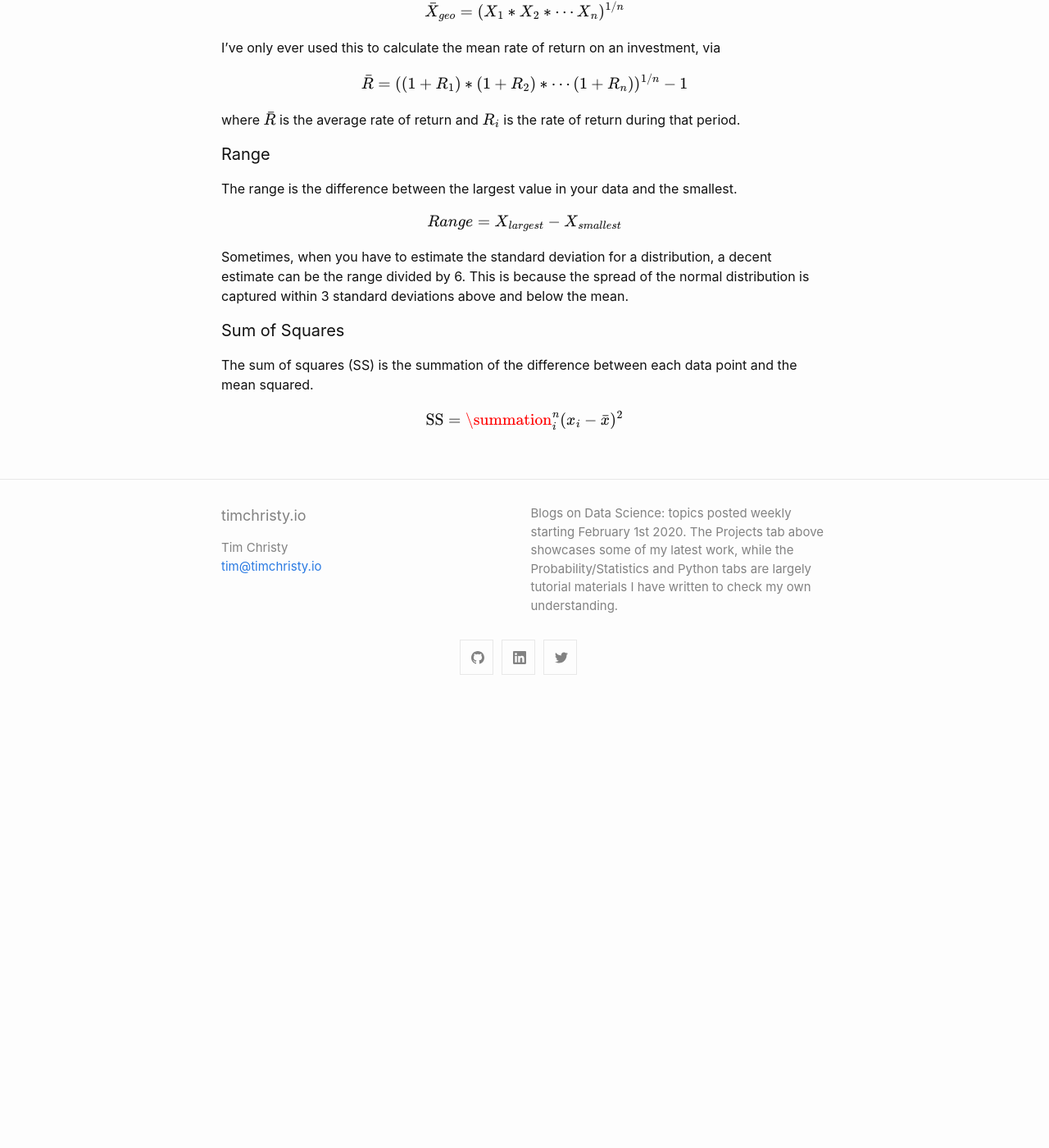
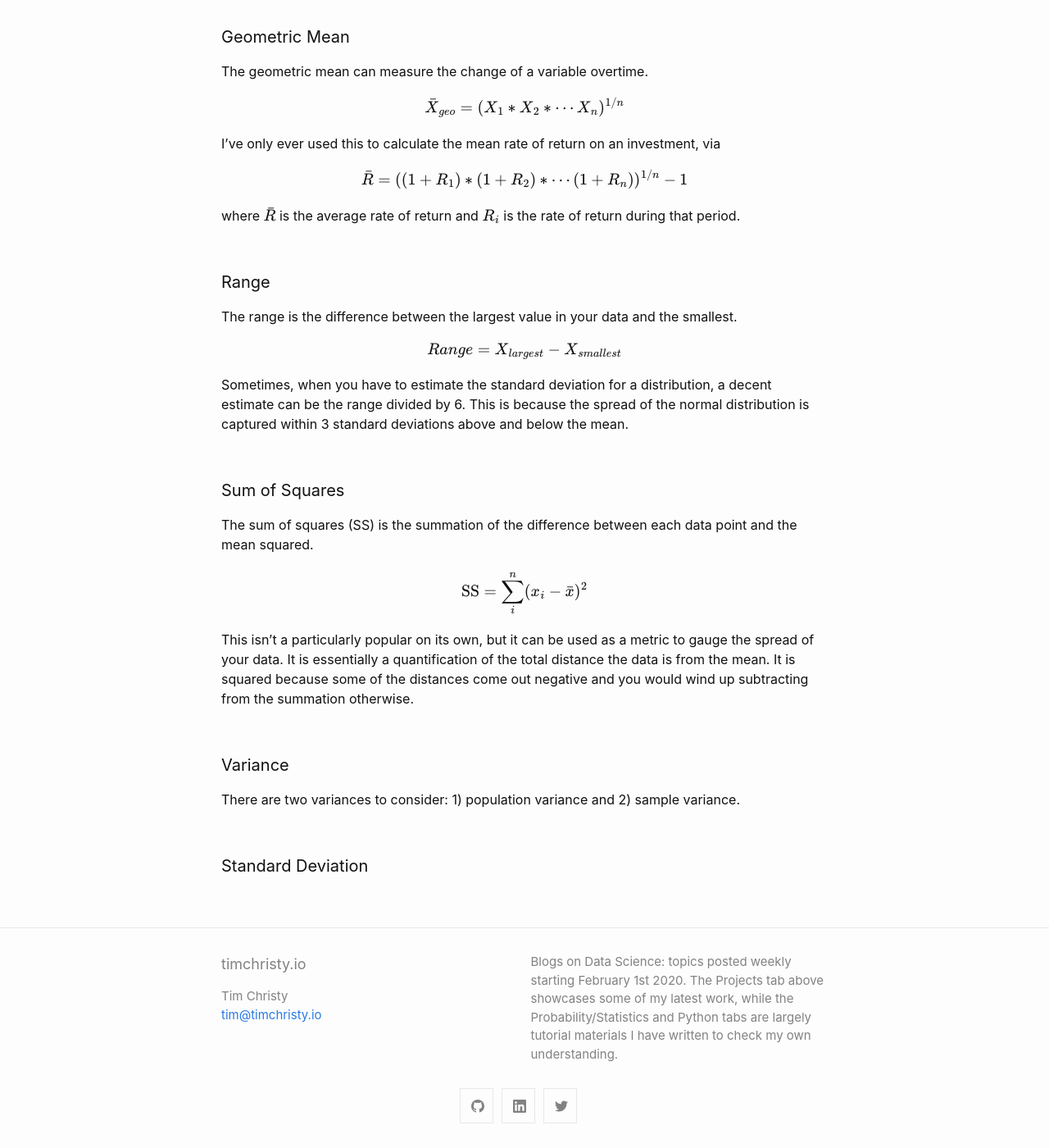
Before and after one commit to tim-christy/temp, a Jekyll site: the page built from prob_and_stats/basic_statistics/basic_statistics.md, in a window 1280 px wide and 1400 px high, scrolled down 1791 px. Shown: the whole window at 82% size. Built offline with Jekyll 4.4.1, drawn with Linux system fonts in a browser that asks for light colours; formulas are drawn with MathJax 3; before the commit the page ends 2644 px from its top, so only the background shows below that; some of the changed text lies outside the part shown.

```diff
--- a/prob_and_stats/basic_statistics/basic_statistics.md
+++ b/prob_and_stats/basic_statistics/basic_statistics.md
@@ -1,15 +1,20 @@
 ---
 layout: page
-title: Quick Reference for Descriptive Statistics
+title: Quick Reference- Descriptive Statistics
 author: Tim Christy
 ---
 
-
+by Tim Christy
 
  1. [Measures of Central Tendency](#measures-of-cental-tendency)
     1. [Mean](#mean)
     1. [Median](#median)
     1. [Mode](#mode)
+    1. [Geometric Mean](#geometric-mean)
+    1. [Range](#range)
+    1. [Sum of Squares](#sum-of-squares)
+    1. [Variance](variance)
+    1. [Standard Deviation](standard-deviation)
 
 
 
@@ -22,7 +27,7 @@ In any given data set, the values of those data tend to have some point in which
 #### Mean
 The mean is the sum of all the individual values divided by the number of values there are. Given a set of data: $$[x_1, x_2, x_3, ..., x_n]$$, the mean of the data is defined as follows
 
-$$\bar{x} = \frac{\summation_{i=1}^n x_i}{n}$$
+$$\bar{x} = \frac{\sum_{i=1}^n x_i}{n}$$
 
 It is worth noting that the mean is sensitive to outliers. For example, if you have a dataset consisting of [1, 2, 3, 4, 5, 6000] the mean of this dataset will be mainly influenced by the last datapoint in that set. The mean for this set is 1002.5 even though most of the values a very small.
 
@@ -71,6 +76,7 @@ $$\bar{R} = ((1+R_1) * (1+R_2) * \cdots (1+R_n))^{1/n} - 1$$
 
 where $$\bar{R}$$ is the average rate of return and $$R_i$$ is the rate of return during that period.
 
+<br>
 
 #### Range
 The range is the difference between the largest value in your data and the smallest.
@@ -80,9 +86,22 @@ $$Range = X_{largest} - X_{smallest}$$
 Sometimes, when you have to estimate the standard deviation for a distribution, a decent estimate can be
 the range divided by 6. This is because the spread of the normal distribution is captured within 3 standard deviations above and below the mean.
 
+<br>
 
 #### Sum of Squares
 
 The sum of squares (SS) is the summation of the difference between each data point and the mean squared.
 
-$$\mathrm{SS} = \summation_i^n(x_i - \bar{x})^2$$
+$$\mathrm{SS} = \sum_i^n(x_i - \bar{x})^2$$
+
+This isn't a particularly popular on its own, but it can be used as a metric to gauge the spread of your data. It is essentially a quantification of the total distance the data is from the mean. It is squared because some of the distances come out negative and you would wind up subtracting from the summation otherwise.
+
+<br>
+
+#### Variance
+There are two variances to consider: 1) population variance and 2) sample variance.
+
+
+<br>
+
+#### Standard Deviation
```
Also changed, not shown: Machine Learning/ML.md (added, +4 -0 lines), SQL/sql.md (added, +4 -0 lines), prob_and_stats/sets/sets.md (+3 -0 lines), python/gettting_started/getting_started.md (added).
